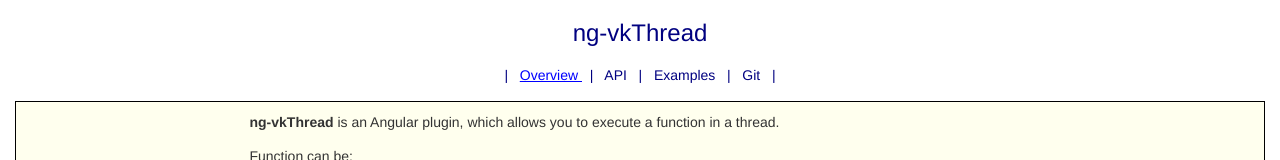
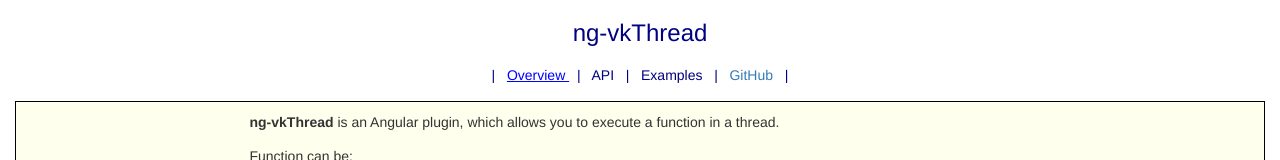
Before and after one commit to vkiryukhin/ng-vkthread, a plain HTML site: page demo/index.html in a window 1280 px wide. Shown: the top 160 px of the page. Drawn offline with nearby package versions, Linux system fonts and the light colour scheme.

Commit message:
edit README; add link to github

```diff
--- a/demo/index.html
+++ b/demo/index.html
@@ -43,7 +43,7 @@
         Examples
     </span>
     &nbsp;&nbsp;|&nbsp;&nbsp;
-    <span  style="cursor:pointer">Git</span>
+    <a  href="https://github.com/vkiryukhin/ng-vkthread" target="_target"><span>GitHub</span></a>
     &nbsp;&nbsp;|&nbsp;&nbsp;
 </h5>
 
```
Also changed, not shown: README.md.
